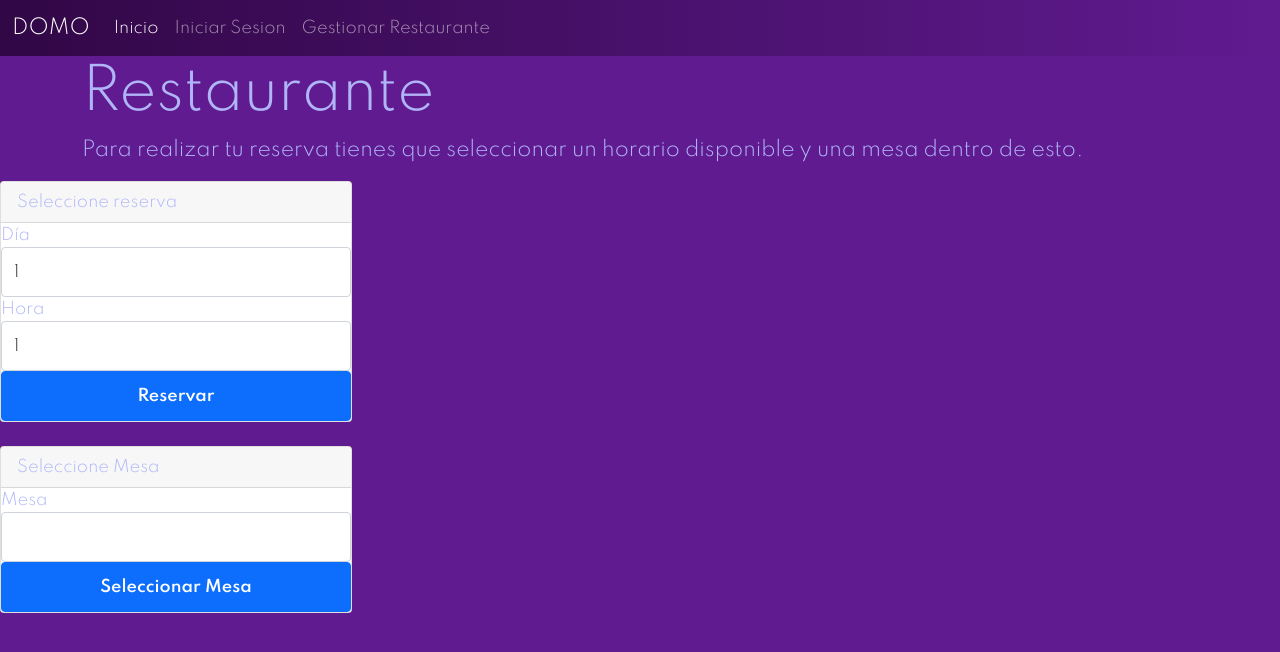
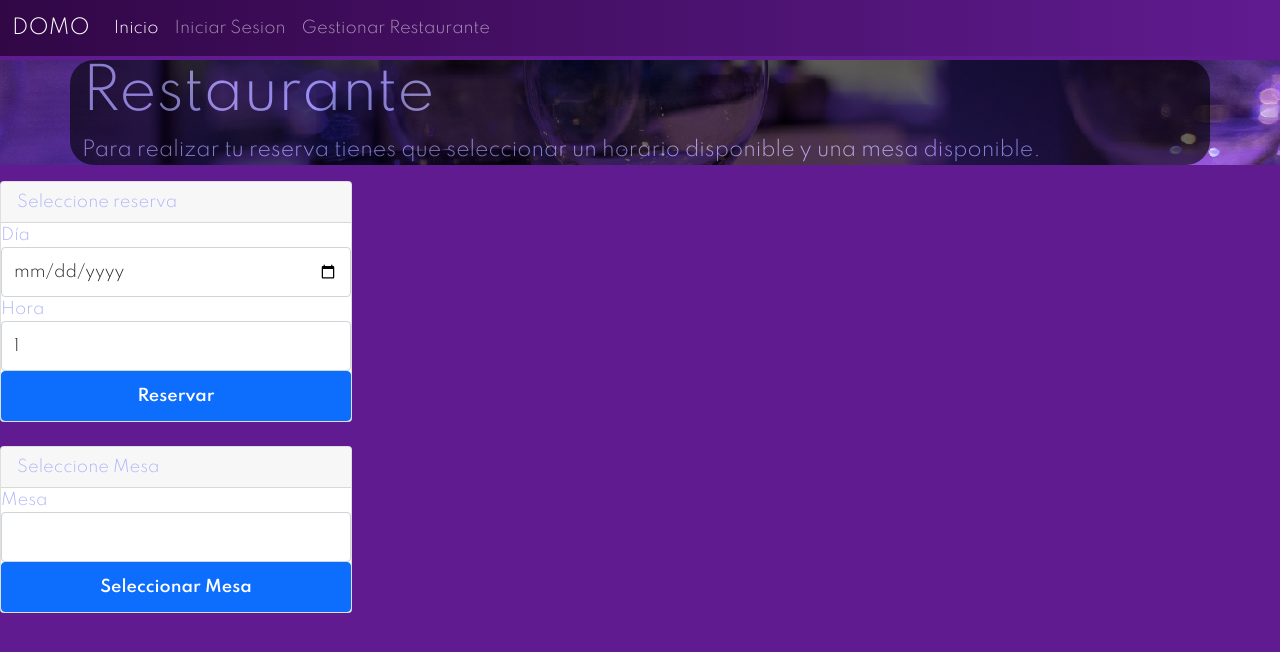
Before and after one commit to Exesito/GPS, a Flask app: page /reservar/1 in a window 1280 px wide. Shown: the top 652 px of the page. Run offline with Flask 2, Linux system fonts and the light colour scheme; lists and menus that the app fills with data are empty; parts of the project's set-up code (start-up, migrations or seed data) failed here and were passed over; some libraries are stand-ins or nearby versions.

Commit message:
Frontend en reservas

```diff
--- a/app/forms.py
+++ b/app/forms.py
@@ -1,4 +1,4 @@
-from wtforms import Form, SubmitField, StringField, PasswordField, validators, SelectField
+from wtforms import Form, SubmitField, StringField, PasswordField, validators, SelectField, DateField
 
 class RegisterForm(Form):
 
@@ -13,7 +13,7 @@ class RegisterForm(Form):
 
 class ReservaForm(Form):
 
-    dia = SelectField('Día', choices=[])
+    dia = DateField('Día')
     hora = SelectField('Hora', choices=[])
     submit = SubmitField("Reservar")
 
--- a/app/static/styles.css
+++ b/app/static/styles.css
@@ -4,6 +4,7 @@
     --dark: #601b90;
     --dark-x: #310746;
     --light: #B0B5F8;
+    --white: #FFFFFF;
 }
 
 .navbar{
@@ -74,3 +75,9 @@ body {
     font-family: sans-serif;
     font-size: 15pt;
 }
+
+.black-background{
+    background-color: black;
+    border-radius: 1.5rem;
+    opacity: 0.6;
+}
--- a/app/templates/cli_reservar.html
+++ b/app/templates/cli_reservar.html
@@ -7,10 +7,10 @@
 {% block body %}
     <p>Hola Mundo! estamos en Reservas</p>
 
-    <div class="jumbotron jumbotron-fluid">
-        <div class="container">
+    <div class="jumbotron jumbotron-fluid img-1">
+        <div class="container black-background">
           <h1 class="display-4">Restaurante</h1>
-          <p class="lead">Para realizar tu reserva tienes que seleccionar un horario disponible y una mesa dentro de esto.<p>
+          <p class="lead">Para realizar tu reserva tienes que seleccionar un horario disponible y una mesa disponible.<p>
         </div>
     </div>
 
```
